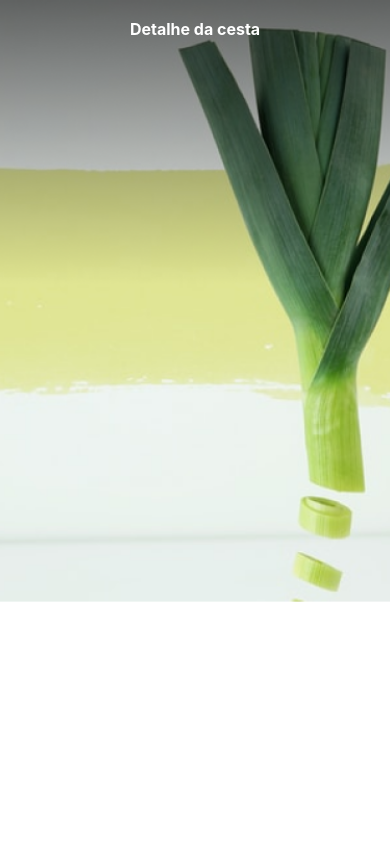
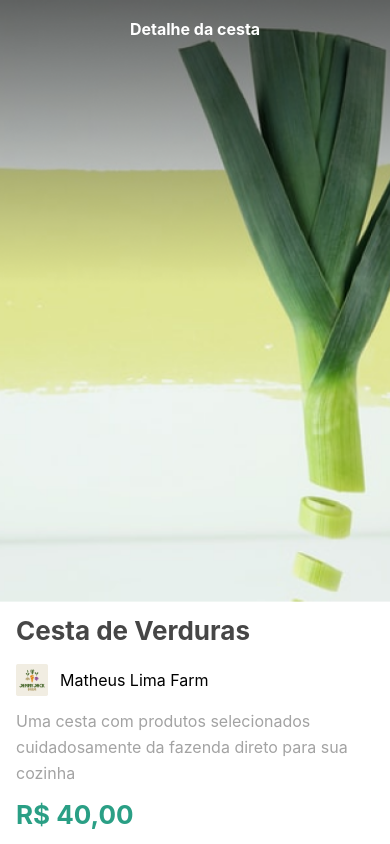
Before and after one commit to Limatrindade/orgs-cesta-react-native, a React Native app: screen / in a window 390 px wide. Built offline with nearby package versions, Linux system fonts and the light colour scheme.

Commit message:
feat: adding styling to the component

```diff
--- a/src/telas/Cesta.js
+++ b/src/telas/Cesta.js
@@ -1,6 +1,7 @@
-import { Image, StyleSheet, Dimensions, Text, SafeAreaView } from "react-native";
+import { Image, StyleSheet, Dimensions, Text, SafeAreaView, View } from "react-native";
 
 import topoImage from '../../assets/topo.png';
+import logoFarm from '../../assets/logo.png';
 
 const width = Dimensions.get('screen').width;
 
@@ -9,6 +10,16 @@
         <SafeAreaView>
           <Image source={topoImage} style={styles.topo} />
           <Text style={styles.title}>Detalhe da cesta</Text>
+
+          <View style={styles.cesta}>
+            <Text style={styles.name}>Cesta de Verduras</Text>
+            <View style={styles.farm}>
+              <Image source={logoFarm} style={styles.imageFarm}/>
+              <Text style={styles.nameFarm}>Matheus Lima Farm</Text>
+            </View>
+            <Text style={styles.description}>Uma cesta com produtos selecionados cuidadosamente da fazenda direto para sua cozinha</Text>
+            <Text style={styles.price}>R$ 40,00</Text>
+          </View>
         </SafeAreaView>
     );
 }
@@ -27,5 +38,41 @@
         color: "white",
         fontWeight: "bold",
         padding: 16
+    },
+    cesta: {
+        paddingVertical: 8,
+        paddingHorizontal: 16
+    },
+    name: {
+        fontSize: 26,
+        lineHeight: 42,
+        color: "#464646",
+        fontWeight: "bold"
+    },
+    farm: {
+        flexDirection: "row",
+        alignItems: "center",
+        paddingVertical: 12
+    },
+    imageFarm: {
+        width: 32,
+        height: 32
+    },
+    nameFarm: {
+        fontSize: 16,
+        lineHeight: 16,
+        marginLeft: 12
+    },
+    description: {
+        color: "#A3A3A3",
+        fontSize: 16,
+        lineHeight: 26
+    },
+    price: {
+        color: "#2a9f85",
+        fontWeight: "bold",
+        fontSize: 26,
+        lineHeight: 42,
+        marginTop: 8
     }
 });
```
